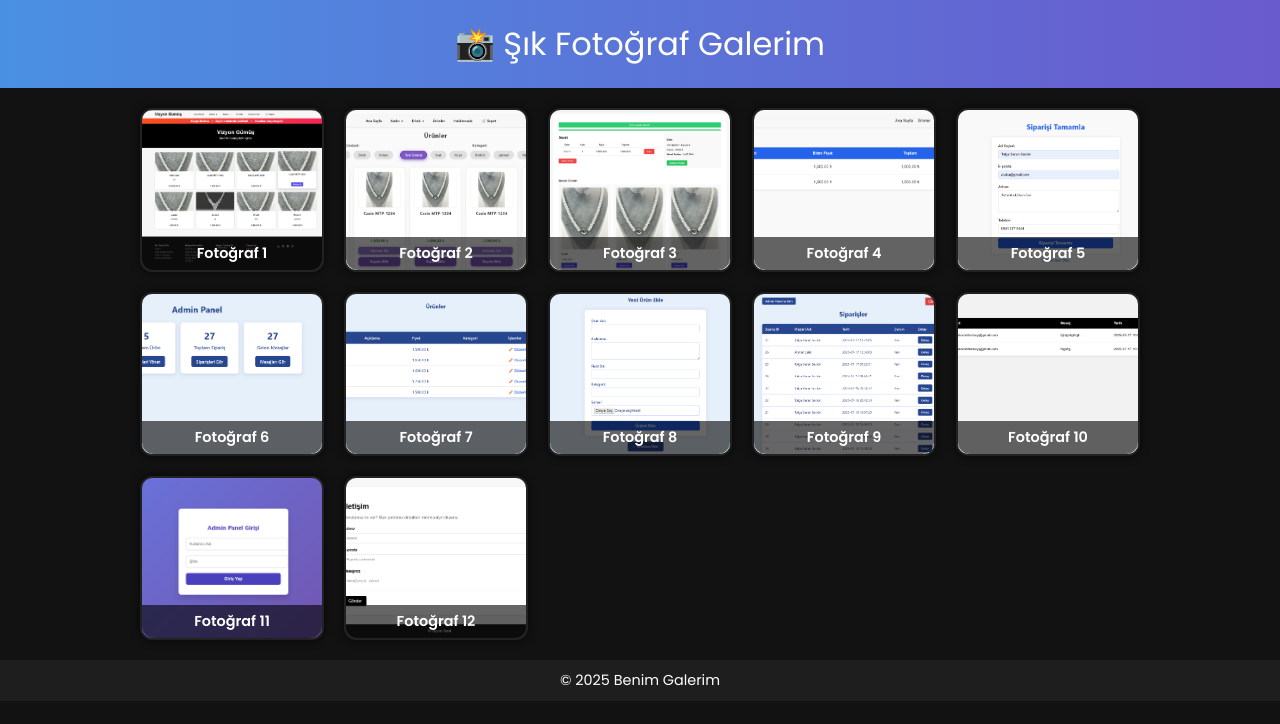
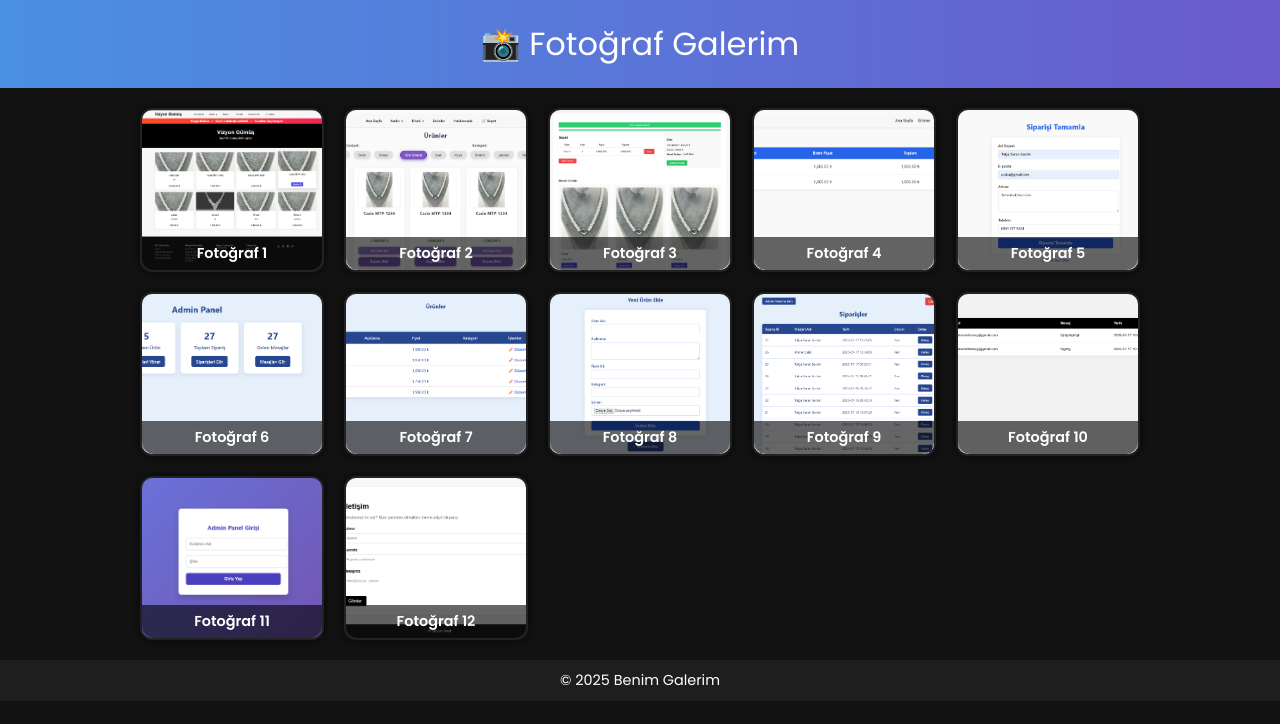
Before and after one commit to tolgabaranseckin/e-ticaret, a plain HTML site: page index.html in a window 1280 px wide. Drawn offline with nearby package versions, Linux system fonts and the light colour scheme.

Commit message:
Update index.html

```diff
--- a/index.html
+++ b/index.html
@@ -89,7 +89,7 @@
 <body>
 
 <header>
-  📸 Şık Fotoğraf Galerim
+  📸 Fotoğraf Galerim
 </header>
 
 <div class="gallery">
```
